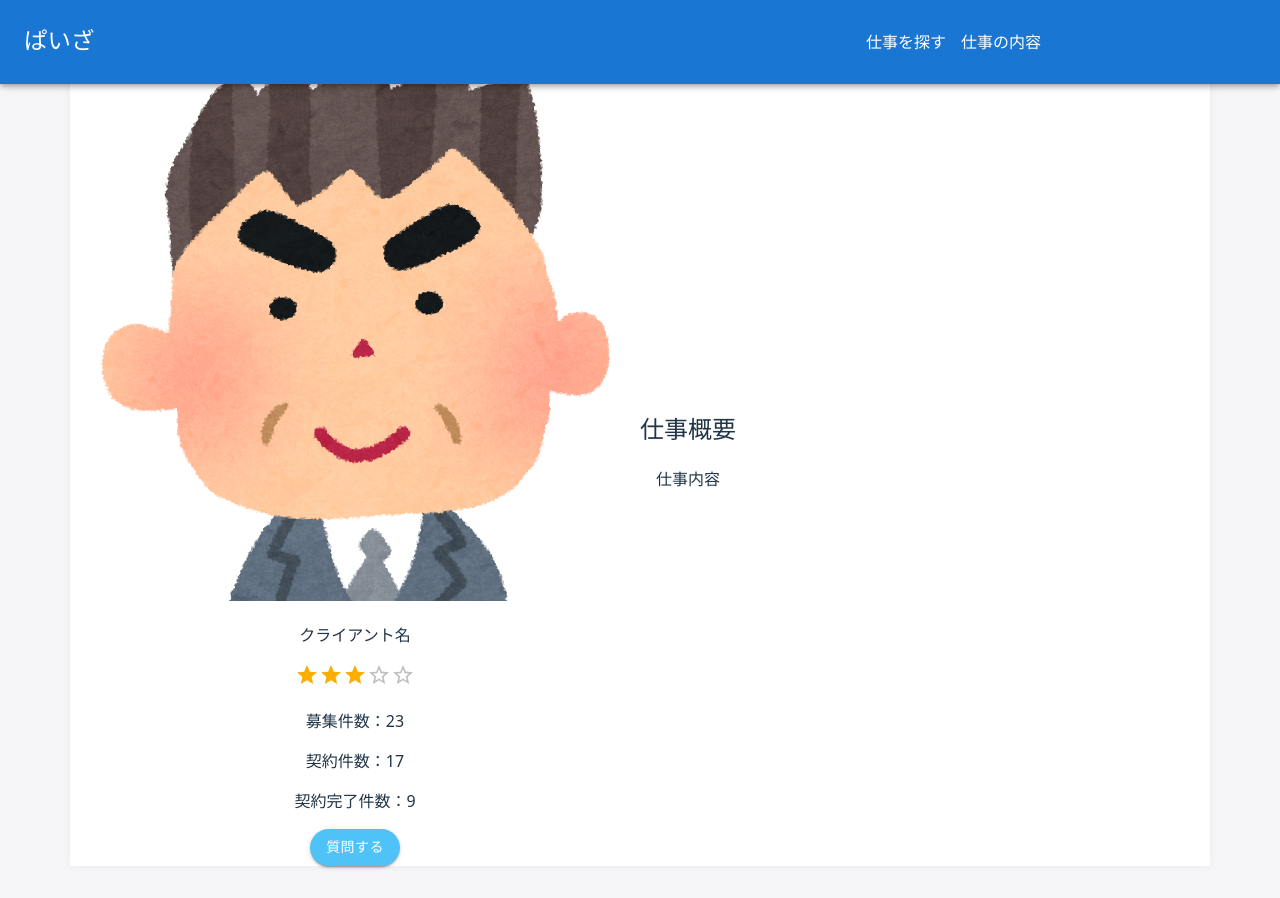
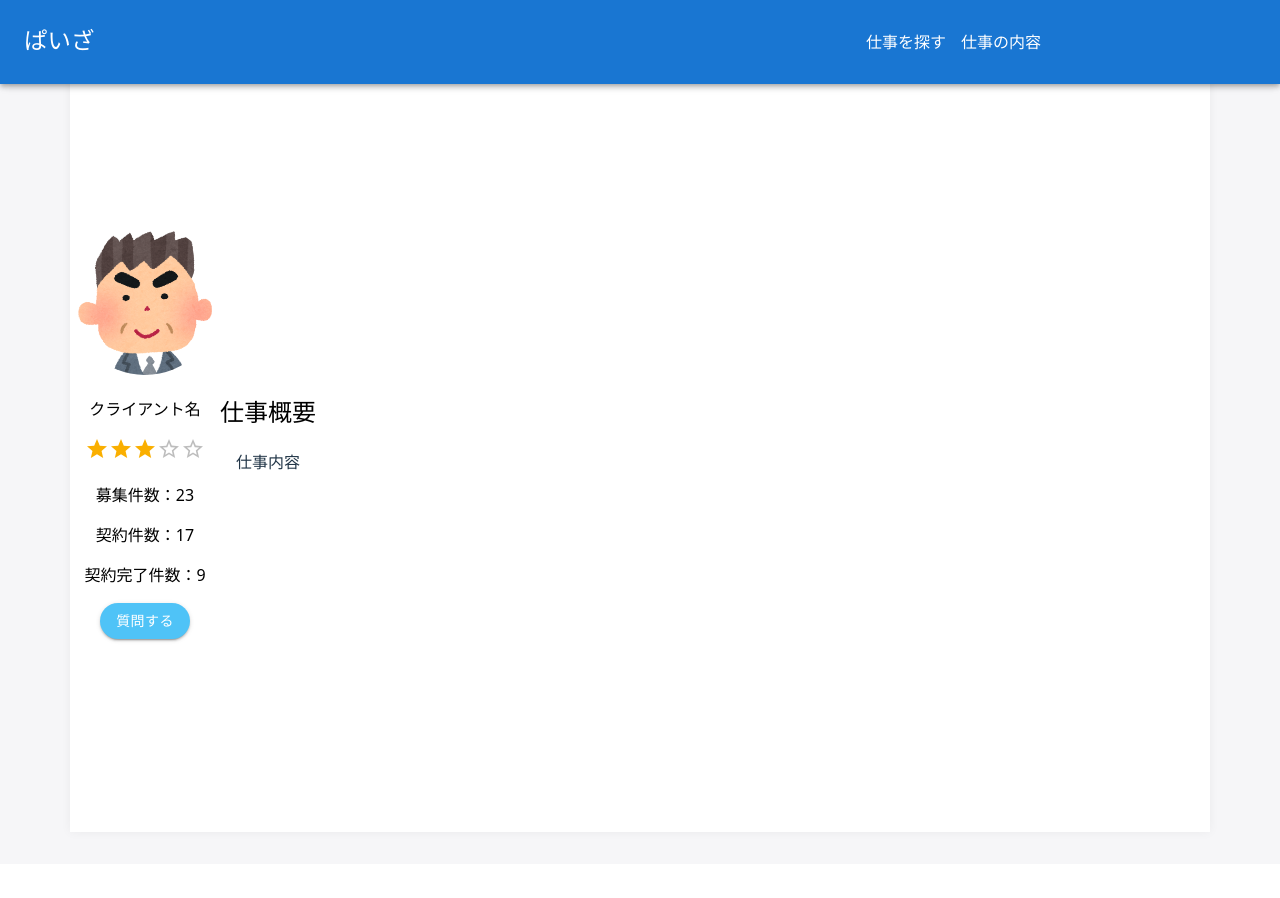
Before and after one commit to aorin0523/team2, a React (Vite) app in the folder src/frontend/: page /user/details in a window 1280 px wide. After the commit the page ends 864 px from the top, so only its background shows below. Built offline with nearby package versions, Linux system fonts and the light colour scheme; some icons are missing.

Commit message:
update: body-css

```diff
--- a/src/frontend/src/css/UserCaseDetails.css
+++ b/src/frontend/src/css/UserCaseDetails.css
@@ -37,3 +37,16 @@ body {
     box-shadow: 0 0 10px rgba(0, 0, 0, 0.05);
     min-height: 100vh;
 }
+
+.container .client p{
+    color: black;
+}
+.container .work-outline h2{
+    color: black;
+}
+
+img{
+    border-radius: 50%;
+    width: 150px;
+    height: 150px;
+}
```
